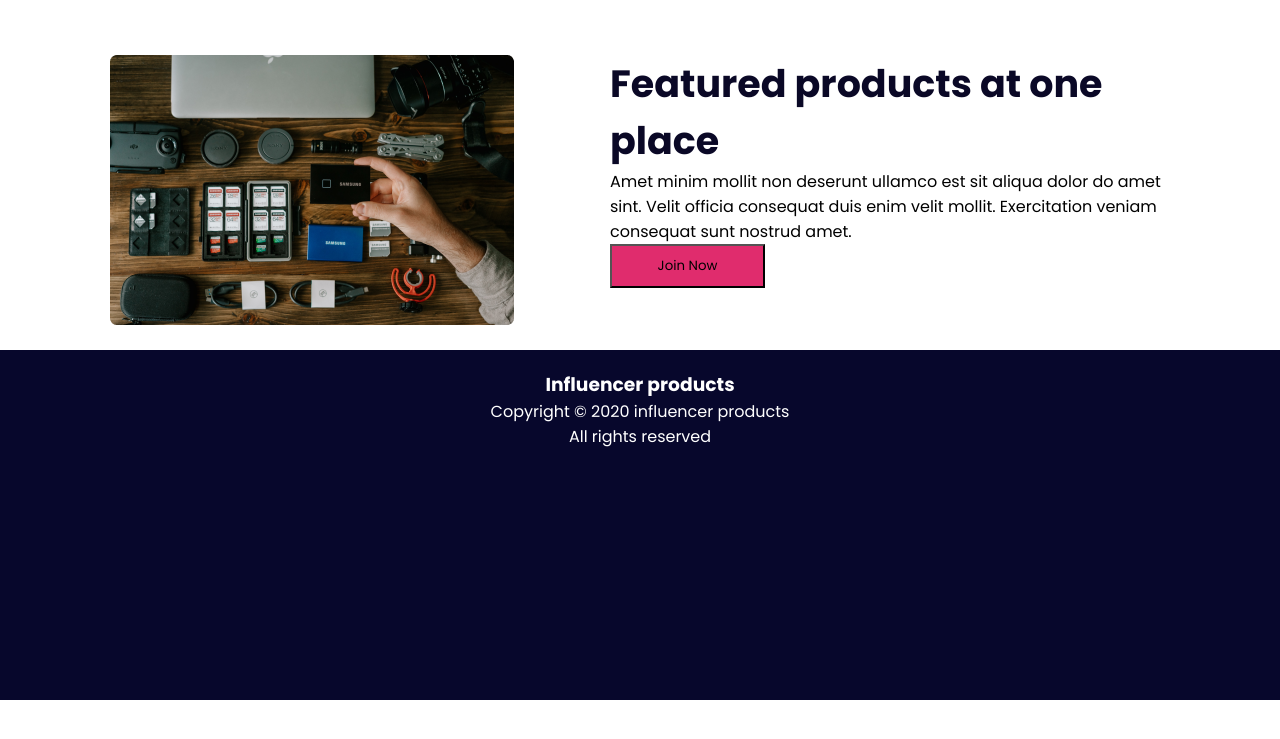
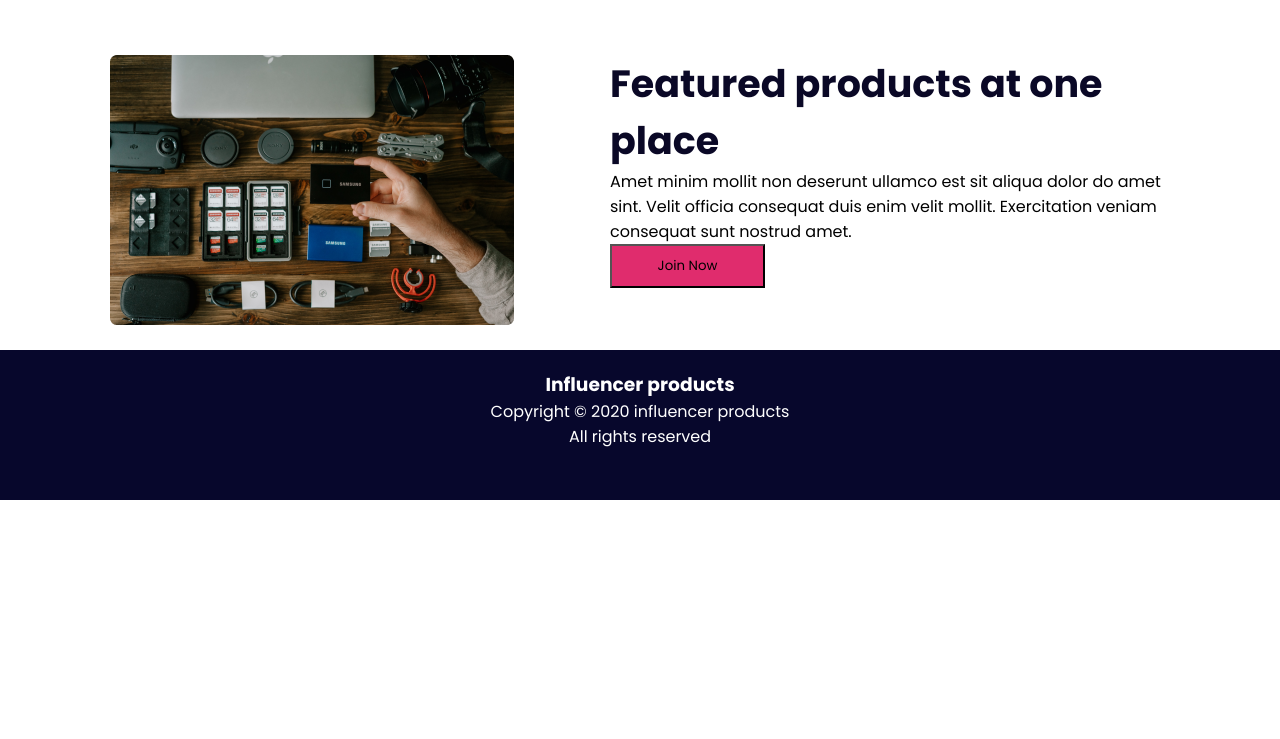
Before and after one commit to RashedGeek/influencer-gear, a plain HTML site: page index.html in a window 1280 px wide. Shown: the part 2062-2801 px from the top of the page. After the commit the page ends 2587 px from the top, so only its background shows below. Drawn offline with Linux system fonts and the light colour scheme.

Commit message:
fixed the footer height and still needs to touch up

```diff
--- a/style.css
+++ b/style.css
@@ -130,12 +130,11 @@ footer{
     background-color: rgb(7, 7, 44);
     color: #FFFFFF;
     max-width: 1450px;
-    height: 100px;
+    height: 150px;
     text-align: center;
-    height: 350px;
     margin: 0 auto;
     padding: 20px;
     margin-top: 50px;
-    margin-bottom: 45px;
+    margin-bottom: 25px;
 
 }
```
